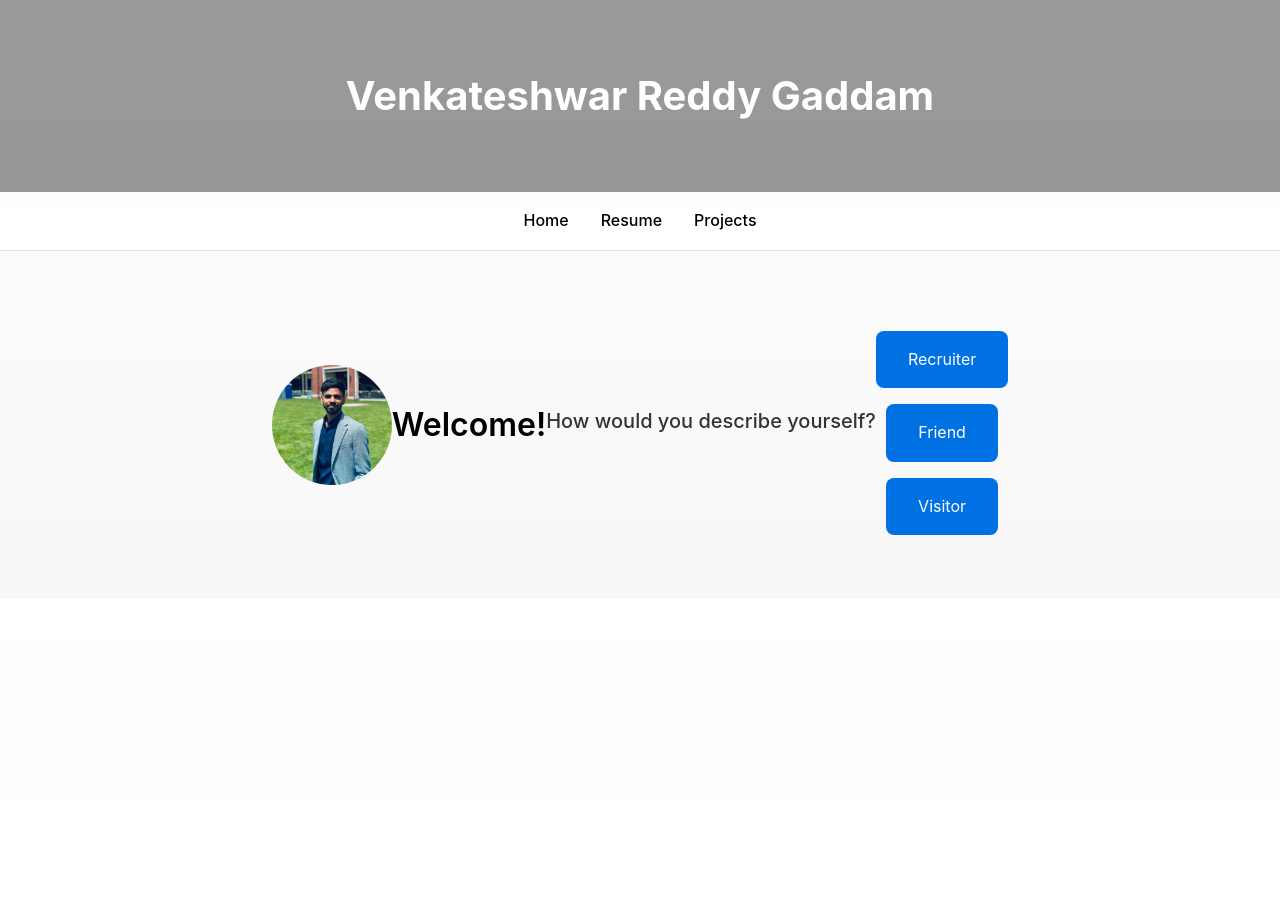
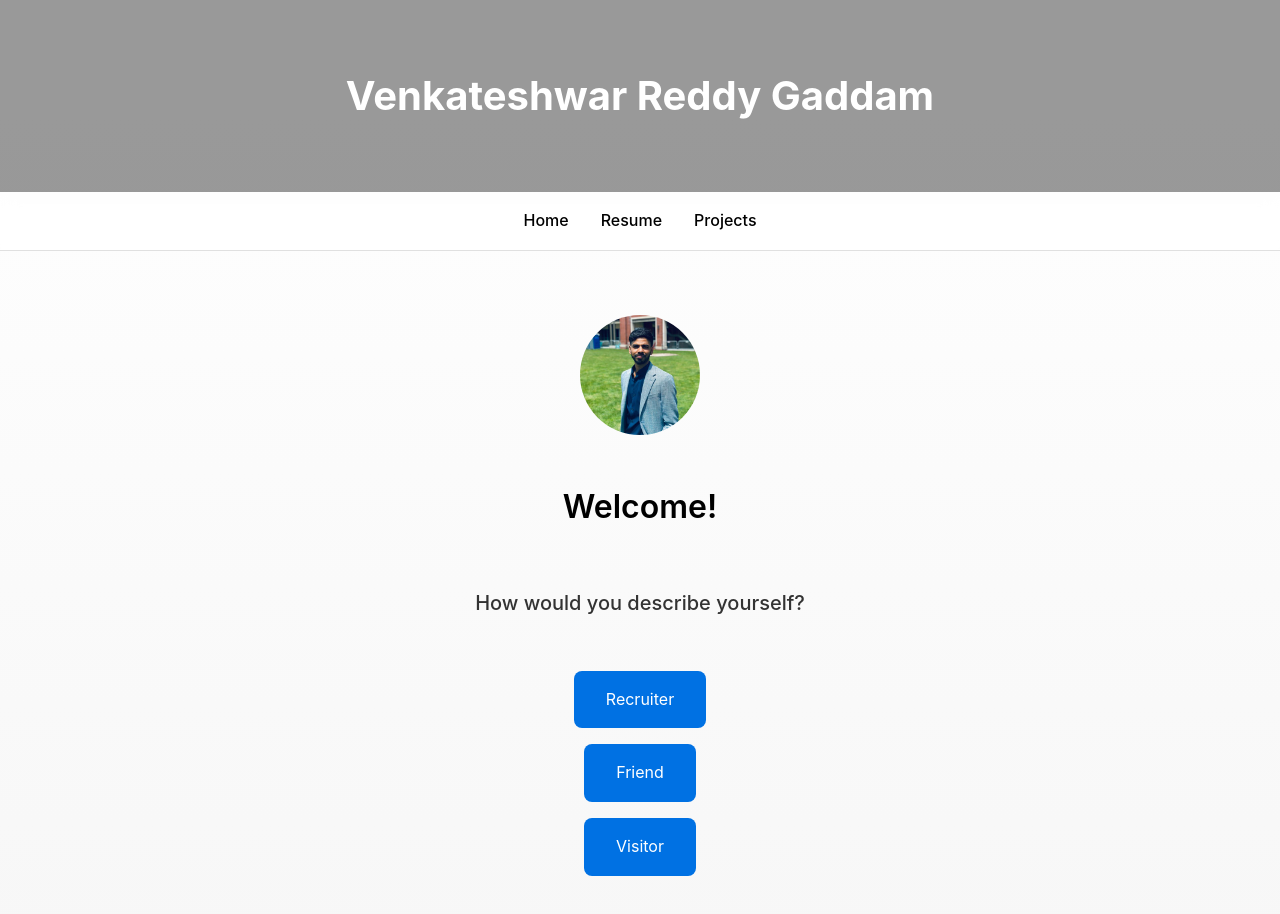
Before and after one commit to Venkatesh-lavan/showcase, a website: page index.html in a window 1280 px wide. Before the commit the page ends 800 px from the top, so only its background shows below. Drawn offline with nearby package versions, Linux system fonts and the light colour scheme; a web font is replaced by a local one.

Commit message:
Update index.html

```diff
--- a/index.html
+++ b/index.html
@@ -18,8 +18,8 @@
 
   <main>
     <section class="intro" data-aos="fade-up">
-      <div class="profile-pic-container">
-         <img src="img/profilepic.jpeg" alt="Profile Picture" class="profile-pic" >
+      <div class="intro-content">
+  <img src="img/profilepic.jpeg" alt="Profile Picture" class="profile-pic" />
   <h2>Welcome!</h2>
   <p class="intro-question">How would you describe yourself?</p>
   <div class="choices">
```
Lines whose indentation alone changed are shown as unchanged.
